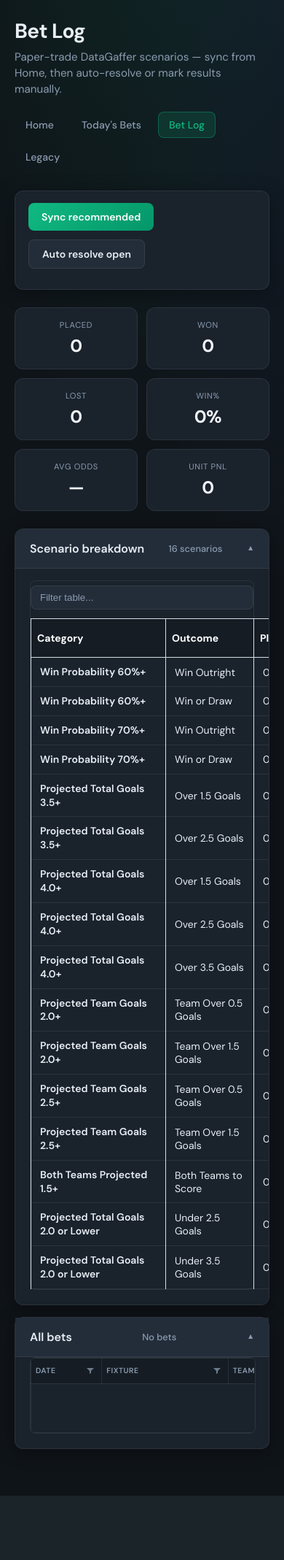
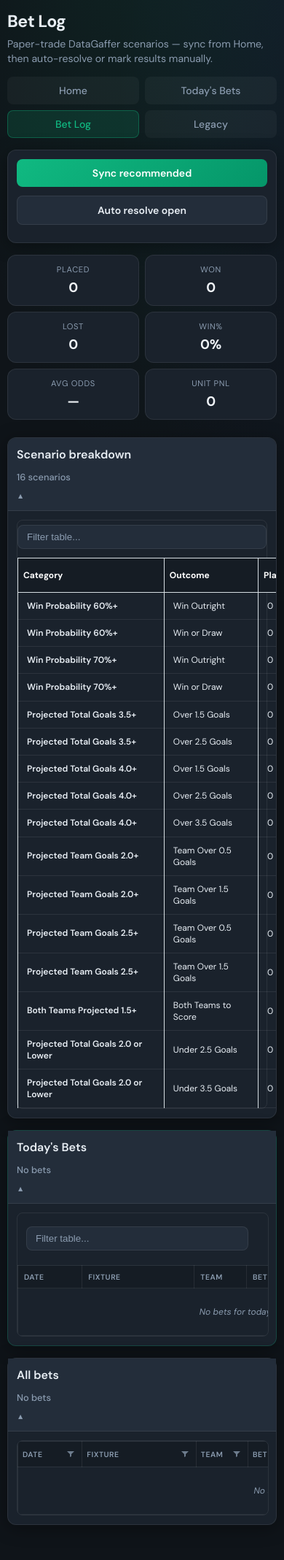
Before and after one commit to kangmarushi7/dgauto, a FastAPI app: page /bet-log in a window 390 px wide. Shown: the whole page at 73% size. Before the commit the page ends 2049 px from the top, so only its background shows below. Run offline with FastAPI, Linux system fonts and the light colour scheme; some libraries are stand-ins or nearby versions.

Commit message:
multi fix

```diff
--- a/static/bet_log.js
+++ b/static/bet_log.js
@@ -20,6 +20,16 @@
     hour12: false,
   });
 
+  const IST_PART_FORMATTER = new Intl.DateTimeFormat("en-CA", {
+    timeZone: "Asia/Kolkata",
+    year: "numeric",
+    month: "2-digit",
+    day: "2-digit",
+    hour: "2-digit",
+    hourCycle: "h23",
+    hour12: false,
+  });
+
   function el(id) {
     return document.getElementById(id);
   }
@@ -36,6 +46,33 @@
     const d = new Date(value);
     if (Number.isNaN(d.getTime())) return value;
     return IST_DATE_FORMATTER.format(d).replace(",", "");
+  }
+
+  function istParts(value) {
+    const d = value instanceof Date ? value : new Date(value);
+    if (Number.isNaN(d.getTime())) return null;
+    const parts = Object.fromEntries(
+      IST_PART_FORMATTER.formatToParts(d).map((p) => [p.type, p.value]),
+    );
+    return {
+      dayKey: `${parts.year}-${parts.month}-${parts.day}`,
+      hour: Number(parts.hour || 0),
+    };
+  }
+
+  function tomorrowKeyFromIstDay(dayKey) {
+    const [year, month, day] = dayKey.split("-").map(Number);
+    const utcNoon = new Date(Date.UTC(year, month - 1, day + 1, 12, 0, 0));
+    return istParts(utcNoon)?.dayKey;
+  }
+
+  function isTodayFixture(entry) {
+    const fixture = istParts(entry.fixture_date);
+    if (!fixture) return false;
+    const today = istParts(new Date());
+    if (!today) return false;
+    if (fixture.dayKey === today.dayKey) return true;
+    return fixture.dayKey === tomorrowKeyFromIstDay(today.dayKey) && fixture.hour < 9;
   }
 
   function fmtOdds(val) {
@@ -172,30 +209,7 @@
     return "status-open";
   }
 
-  function renderRows(entries) {
-    const betRowsEl = el("betRows");
-    const betsPanelMetaEl = el("betsPanelMeta");
-    if (!betRowsEl) return;
-
-    const list = entries || [];
-    betRowsEl.innerHTML = "";
-    if (betsPanelMetaEl) {
-      betsPanelMetaEl.textContent = list.length
-        ? `${list.length} bet${list.length === 1 ? "" : "s"}`
-        : "No bets";
-    }
-
-    if (!list.length) {
-      const tr = document.createElement("tr");
-      const empty = td(cfg.emptyBetsMsg);
-      empty.colSpan = 11;
-      empty.className = "stats-empty";
-      tr.appendChild(empty);
-      betRowsEl.appendChild(tr);
-      return;
-    }
-
-    for (const e of list) {
+  function buildBetRow(e) {
     const parts = scenarioParts(e);
     const tr = document.createElement("tr");
     const dateCell = td(formatToIst(e.fixture_date));
@@ -247,12 +261,56 @@
     );
     pnlCell.className = pnlClass(e.pnl_units);
     tr.appendChild(pnlCell);
-      betRowsEl.appendChild(tr);
+    return tr;
+  }
+
+  function renderBetTable(bodyEl, metaEl, entries, emptyMsg) {
+    if (!bodyEl) return;
+
+    const list = entries || [];
+    bodyEl.innerHTML = "";
+    if (metaEl) {
+      metaEl.textContent = list.length
+        ? `${list.length} bet${list.length === 1 ? "" : "s"}`
+        : "No bets";
+    }
+
+    if (!list.length) {
+      const tr = document.createElement("tr");
+      const empty = td(emptyMsg);
+      empty.colSpan = 11;
+      empty.className = "stats-empty";
+      tr.appendChild(empty);
+      bodyEl.appendChild(tr);
+      return;
+    }
+
+    for (const e of list) {
+      bodyEl.appendChild(buildBetRow(e));
     }
 
     if (window.TableTools) {
-      window.TableTools.reapply(betRowsEl.closest("table"));
+      window.TableTools.reapply(bodyEl.closest("table"));
     }
+  }
+
+  function renderTodayRows(entries) {
+    const todayBetRowsEl = el("todayBetRows");
+    const todayBetsPanelMetaEl = el("todayBetsPanelMeta");
+    const todays = (entries || [])
+      .filter(isTodayFixture)
+      .sort((a, b) => new Date(a.fixture_date || 0) - new Date(b.fixture_date || 0));
+    renderBetTable(
+      todayBetRowsEl,
+      todayBetsPanelMetaEl,
+      todays,
+      "No bets for today's fixture window. Sync recommended bets after refreshing the slate.",
+    );
+  }
+
+  function renderRows(entries) {
+    renderTodayRows(entries);
+    renderBetTable(el("betRows"), el("betsPanelMeta"), entries || [], cfg.emptyBetsMsg);
   }
 
   function setStatus(msg, kind) {
--- a/static/betlog.css
+++ b/static/betlog.css
@@ -231,6 +231,14 @@ body.betlog-body .betlog-kpi .betlog-kpi-value.pnl-neg {
 /* Allow horizontal scroll for wide bet tables (overflow:hidden clips child scrollbars). */
 .betlog-panel.betlog-panel--bets {
   overflow: visible;
+}
+
+.betlog-panel--today {
+  border-color: rgba(16, 185, 129, 0.24);
+}
+
+.betlog-panel--today > summary {
+  background: linear-gradient(90deg, rgba(16, 185, 129, 0.14), var(--bl-surface-2));
 }
 
 .betlog-panel > summary {
@@ -933,3 +941,109 @@ body.betlog-body .excel-filter-popover button.excel-filter-btn--primary {
 .betlog-body {
   overflow-x: auto;
 }
+
+@media (max-width: 700px) {
+  .betlog-shell {
+    padding: 14px 10px 32px;
+  }
+
+  .betlog-topbar {
+    gap: 14px;
+    margin-bottom: 16px;
+  }
+
+  .betlog-brand h1 {
+    font-size: 1.45rem;
+  }
+
+  .betlog-brand .subtitle {
+    font-size: 0.88rem;
+  }
+
+  .betlog-nav {
+    width: 100%;
+    display: grid;
+    grid-template-columns: 1fr 1fr;
+    gap: 8px;
+  }
+
+  .betlog-nav a {
+    text-align: center;
+    padding: 9px 10px;
+    background: rgba(255, 255, 255, 0.04);
+  }
+
+  .betlog-actions {
+    align-items: stretch;
+    flex-direction: column;
+    padding: 12px;
+    margin-bottom: 16px;
+  }
+
+  .betlog-actions .btn-primary,
+  .betlog-actions .btn-secondary {
+    width: 100%;
+  }
+
+  .betlog-kpi-grid {
+    grid-template-columns: 1fr 1fr;
+    gap: 8px;
+  }
+
+  .betlog-kpi {
+    padding: 12px 8px;
+  }
+
+  .betlog-kpi-value {
+    font-size: 1.15rem;
+  }
+
+  .betlog-panel > summary,
+  .betlog-panel-body {
+    padding: 12px;
+  }
+
+  .betlog-panel > summary {
+    align-items: flex-start;
+    flex-direction: column;
+  }
+
+  .betlog-toolbar,
+  .betlog-select-wrap {
+    align-items: stretch;
+    flex-direction: column;
+    gap: 8px;
+  }
+
+  .betlog-select-wrap select,
+  .betlog-body .table-filter-input {
+    max-width: none;
+    width: 100%;
+  }
+
+  .betlog-stats-table {
+    min-width: 680px;
+  }
+
+  .betlog-bets-table {
+    min-width: 980px;
+    font-size: 0.75rem;
+  }
+
+  .betlog-bets-table th,
+  .betlog-bets-table td {
+    padding: 7px 8px;
+  }
+
+  .betlog-bets-table th.col-resolve:last-child,
+  .betlog-bets-table td.col-resolve:last-child {
+    position: static;
+    box-shadow: none;
+  }
+
+  .betlog-body .excel-filter-popover {
+    left: 4vw !important;
+    width: 92vw;
+    max-width: 92vw;
+  }
+}
--- a/static/style.css
+++ b/static/style.css
@@ -221,3 +221,64 @@ th {
 .signal-medium {
   background: #fff6d6;
 }
+
+@media (max-width: 720px) {
+  .container {
+    width: auto;
+    margin: 12px;
+    padding: 16px;
+    border-radius: 8px;
+    overflow-x: auto;
+  }
+
+  h1 {
+    font-size: 1.45rem;
+  }
+
+  .subtitle,
+  .meta,
+  .hit-note {
+    font-size: 0.9rem;
+    line-height: 1.45;
+  }
+
+  .top-links {
+    display: flex;
+    flex-wrap: wrap;
+    gap: 8px 12px;
+    line-height: 1.4;
+  }
+
+  .actions,
+  .accordion-header {
+    align-items: stretch;
+    flex-direction: column;
+  }
+
+  button,
+  .small-btn,
+  .table-filter-input {
+    width: 100%;
+  }
+
+  .recommendation-card,
+  .accordion-card {
+    overflow-x: auto;
+    -webkit-overflow-scrolling: touch;
+  }
+
+  table {
+    min-width: 640px;
+  }
+
+  th,
+  td {
+    padding: 7px;
+    font-size: 12px;
+  }
+
+  .stats-type-grid,
+  .stats-category-grid {
+    grid-template-columns: 1fr;
+  }
+}
--- a/templates/bet_log.html
+++ b/templates/bet_log.html
@@ -4,8 +4,8 @@
     <meta charset="UTF-8" />
     <meta name="viewport" content="width=device-width, initial-scale=1.0" />
     <title>Bet Log · DG</title>
-    <link rel="stylesheet" href="/static/style.css" />
-    <link rel="stylesheet" href="/static/betlog.css?v=6" />
+    <link rel="stylesheet" href="/static/style.css?v=2" />
+    <link rel="stylesheet" href="/static/betlog.css?v=8" />
     <script src="/static/table_tools.js?v=4" defer></script>
   </head>
   <body class="betlog-body">
@@ -64,6 +64,35 @@
         </div>
       </details>
 
+      <details class="betlog-panel betlog-panel--bets betlog-panel--today" open>
+        <summary>
+          <span>Today's Bets</span>
+          <span class="betlog-panel-meta" id="todayBetsPanelMeta"></span>
+        </summary>
+        <div class="betlog-panel-body betlog-panel-body--bets">
+          <div class="betlog-bets-table-wrap" aria-label="Today's bets table">
+            <table class="betlog-bets-table betlog-bets-table--today">
+            <thead>
+              <tr>
+                <th>Date</th>
+                <th>Fixture</th>
+                <th>Team</th>
+                <th>Bet</th>
+                <th>Odds</th>
+                <th>Status</th>
+                <th class="col-resolve">Resolve</th>
+                <th>League</th>
+                <th>Category</th>
+                <th>U</th>
+                <th>PnL</th>
+              </tr>
+            </thead>
+            <tbody id="todayBetRows"></tbody>
+            </table>
+          </div>
+        </div>
+      </details>
+
       <details class="betlog-panel betlog-panel--bets" open>
         <summary>
           <span>All bets</span>
@@ -101,7 +130,7 @@
         emptyBetsMsg: "No scenario bets yet. Sync recommended bets from Home.",
       };
     </script>
-    <script src="/static/bet_log.js?v=4" defer></script>
+    <script src="/static/bet_log.js?v=5" defer></script>
     <script>
       (function () {
         const initialDashboard = {{ dashboard | tojson }};
--- a/templates/fixture.html
+++ b/templates/fixture.html
@@ -7,7 +7,7 @@
     <link rel="preconnect" href="https://fonts.googleapis.com" />
     <link rel="preconnect" href="https://fonts.gstatic.com" crossorigin />
     <link href="https://fonts.googleapis.com/css2?family=IBM+Plex+Sans:wght@400;500;600;700&family=JetBrains+Mono:wght@500;600&display=swap" rel="stylesheet" />
-    <link rel="stylesheet" href="/static/fixture.css?v=6" />
+    <link rel="stylesheet" href="/static/fixture.css?v=8" />
   </head>
   <body class="quant-body">
     <div class="quant-shell">
--- a/templates/index.html
+++ b/templates/index.html
@@ -4,8 +4,8 @@
     <meta charset="UTF-8" />
     <meta name="viewport" content="width=device-width, initial-scale=1.0" />
     <title>DG Bet Automation</title>
-    <link rel="stylesheet" href="/static/style.css" />
-    <link rel="stylesheet" href="/static/home.css?v=2" />
+    <link rel="stylesheet" href="/static/style.css?v=2" />
+    <link rel="stylesheet" href="/static/home.css?v=4" />
   </head>
   <body class="home-page-wrap">
     <main class="home-page">
@@ -35,7 +35,7 @@
     <script>
       window.INITIAL_SLATE = {{ slate | tojson }};
     </script>
-    <script src="/static/home.js?v=3" defer></script>
+    <script src="/static/home.js?v=4" defer></script>
     <script>
       (function () {
         function boot() {
--- a/templates/legacy_bet_log.html
+++ b/templates/legacy_bet_log.html
@@ -4,8 +4,8 @@
     <meta charset="UTF-8" />
     <meta name="viewport" content="width=device-width, initial-scale=1.0" />
     <title>Legacy Bet Log · DG</title>
-    <link rel="stylesheet" href="/static/style.css" />
-    <link rel="stylesheet" href="/static/betlog.css?v=6" />
+    <link rel="stylesheet" href="/static/style.css?v=2" />
+    <link rel="stylesheet" href="/static/betlog.css?v=7" />
     <script src="/static/table_tools.js?v=4" defer></script>
   </head>
   <body class="betlog-body">
--- a/templates/lm_bet_log.html
+++ b/templates/lm_bet_log.html
@@ -4,7 +4,7 @@
     <meta charset="UTF-8" />
     <meta name="viewport" content="width=device-width, initial-scale=1.0" />
     <title>LM Bet Log - DG Bet Automation</title>
-    <link rel="stylesheet" href="/static/style.css" />
+    <link rel="stylesheet" href="/static/style.css?v=2" />
     <script src="/static/table_tools.js" defer></script>
   </head>
   <body>
--- a/templates/lm_strat.html
+++ b/templates/lm_strat.html
@@ -4,7 +4,7 @@
     <meta charset="UTF-8" />
     <meta name="viewport" content="width=device-width, initial-scale=1.0" />
     <title>LM Strat - DG Bet Automation</title>
-    <link rel="stylesheet" href="/static/style.css" />
+    <link rel="stylesheet" href="/static/style.css?v=2" />
     <script src="/static/table_tools.js" defer></script>
   </head>
   <body>
--- a/templates/todays_bets.html
+++ b/templates/todays_bets.html
@@ -4,7 +4,7 @@
     <meta charset="UTF-8" />
     <meta name="viewport" content="width=device-width, initial-scale=1.0" />
     <title>Today's Bets - DG Bet Automation</title>
-    <link rel="stylesheet" href="/static/style.css" />
+    <link rel="stylesheet" href="/static/style.css?v=2" />
     <script src="/static/table_tools.js" defer></script>
   </head>
   <body>
```
Also changed, not shown: static/fixture.css (+99 -4 lines), static/home.css (+53 -8 lines). Lines whose indentation alone changed are shown as unchanged.
